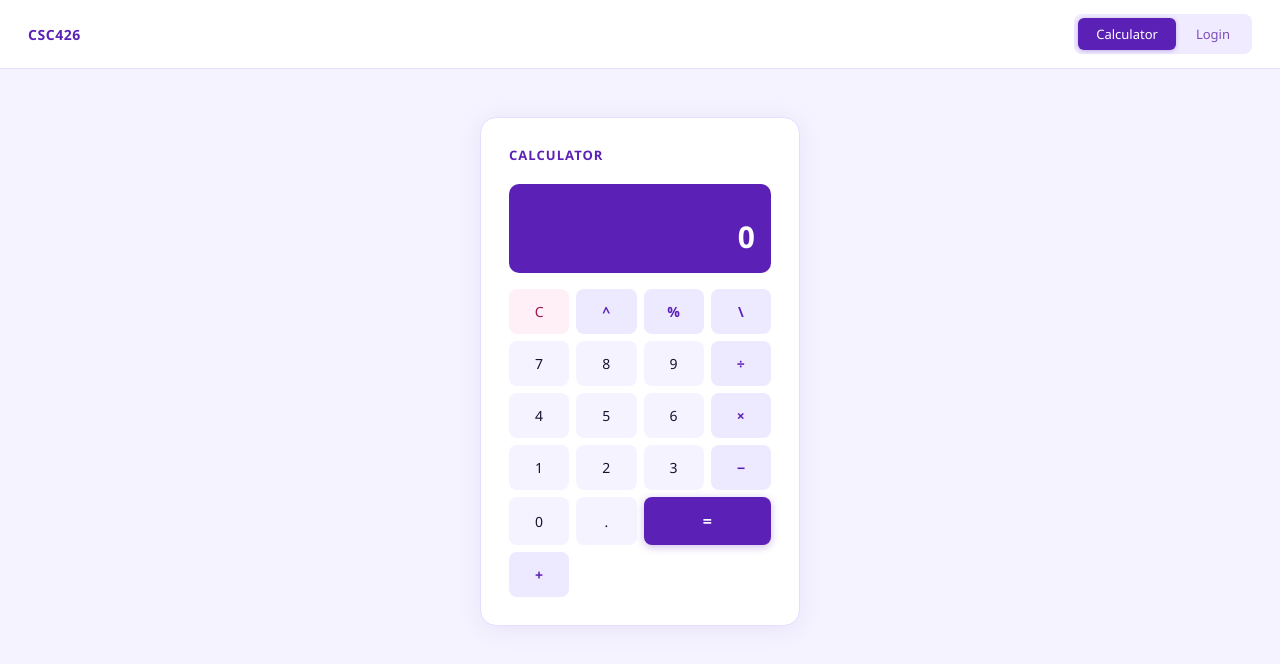
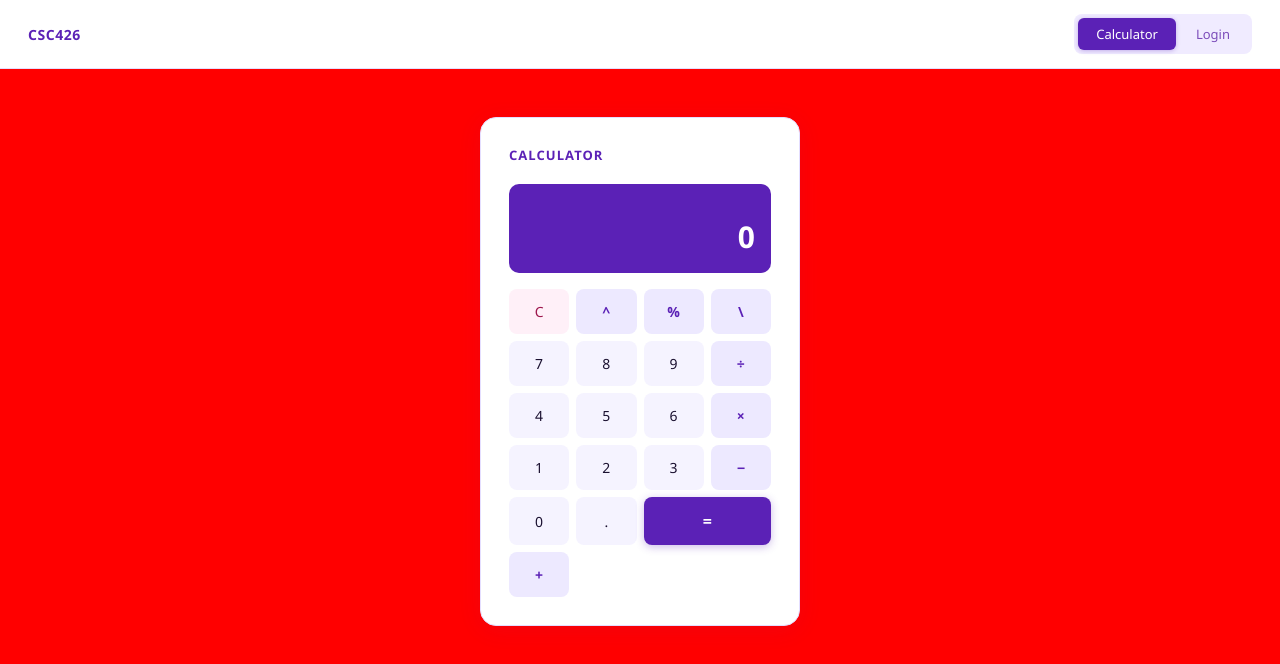
Before and after one commit to Tee5175/CSC426, a plain HTML site: page index.html in a window 1280 px wide. Drawn offline with Linux system fonts and the light colour scheme.

Commit message:
Change background color to red

```diff
--- a/index.html
+++ b/index.html
@@ -9,7 +9,7 @@
 
   body {
     font-family: 'Segoe UI', system-ui, sans-serif;
-    background: #f5f3ff;
+    background: red;
     color: #1a1030;
     min-height: 100vh;
     display: flex;
```
